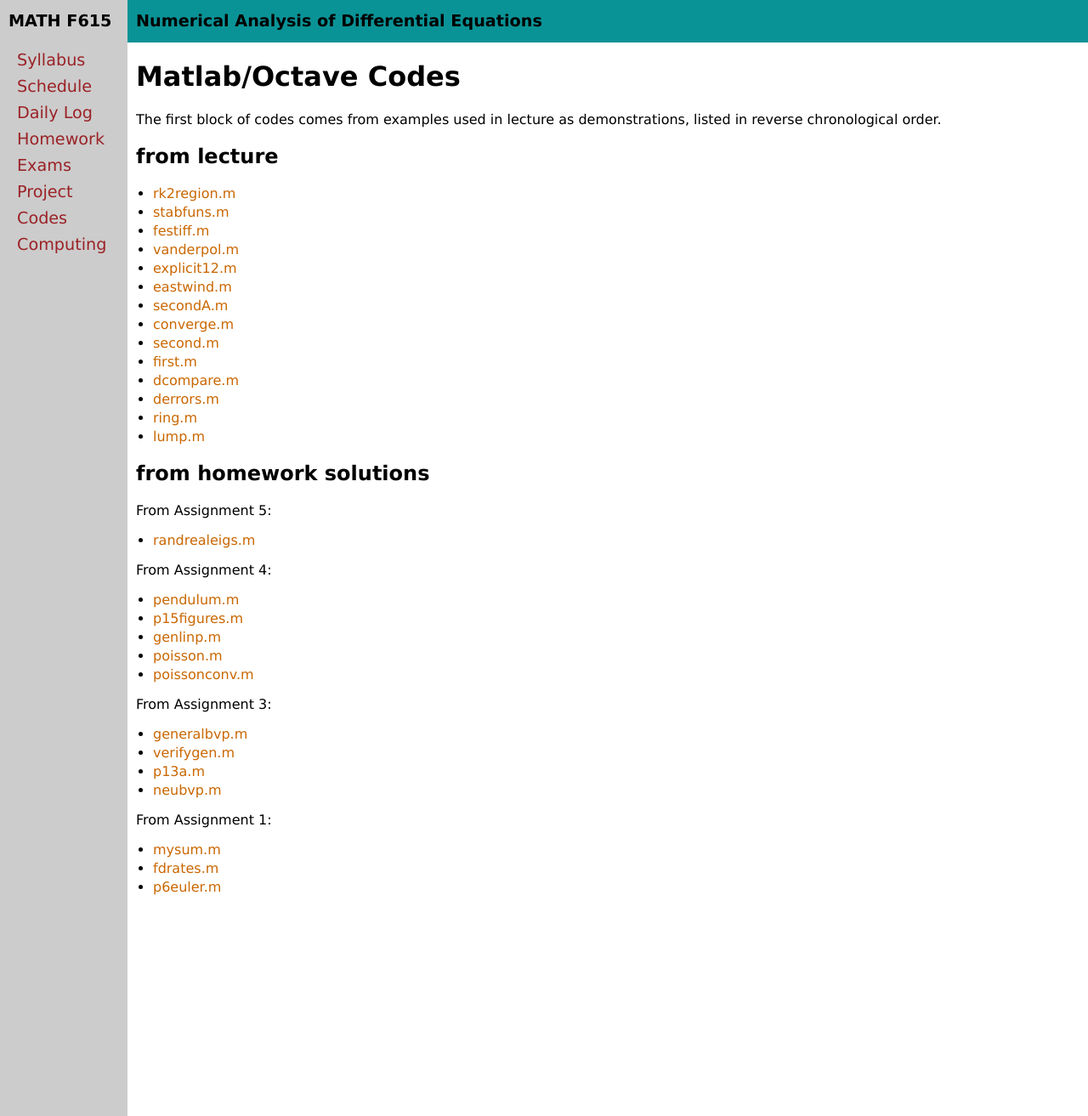
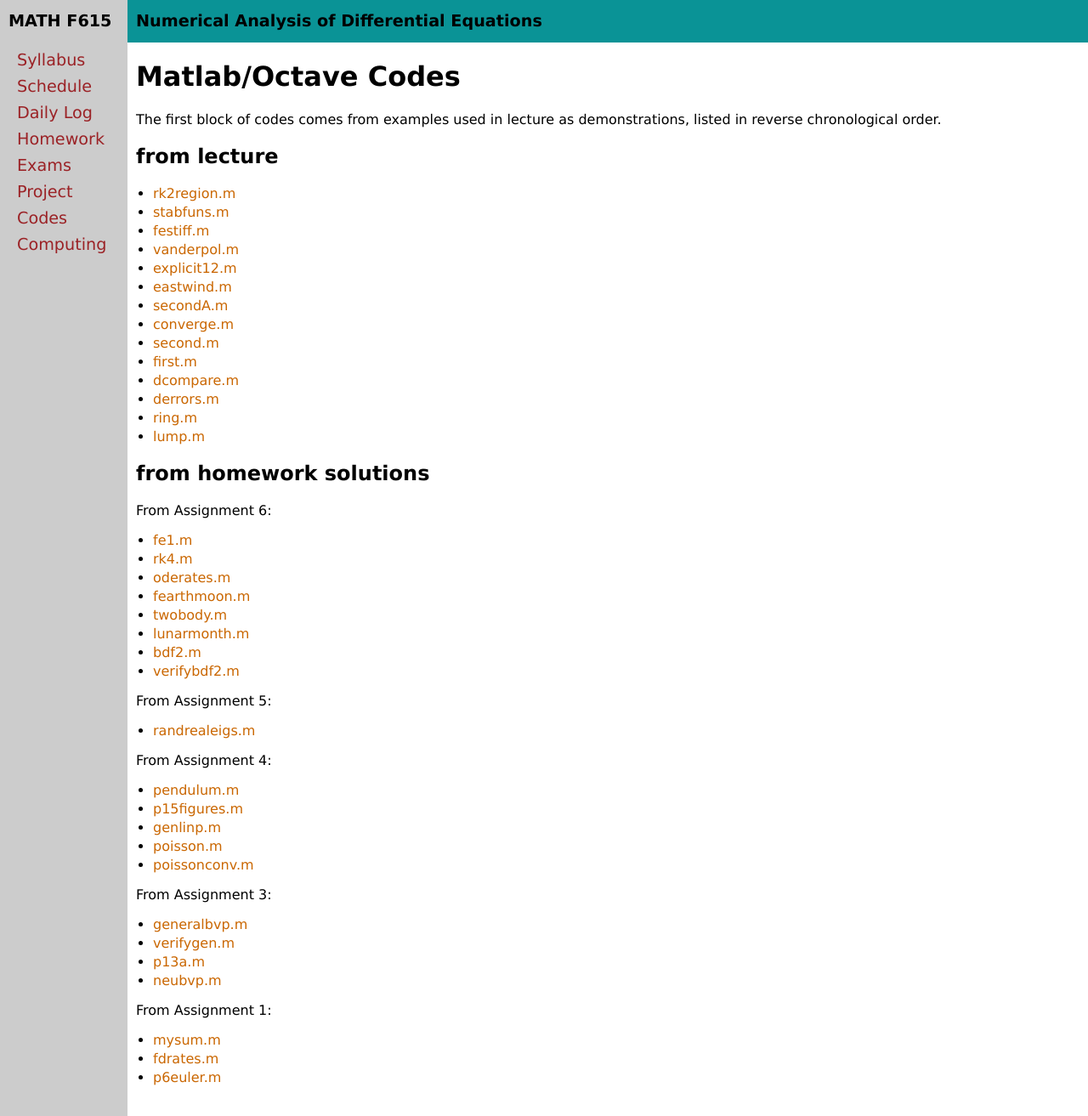
Before and after one commit to bueler/nade, a Jekyll site: the page built from codes.md, in a window 1280 px wide and 1313 px high. Shown: the whole window at 85% size. Built offline with Jekyll 4.4.1, drawn with Linux system fonts in a browser that asks for light colours.

Commit message:
post codes from A6 solns

```diff
--- a/codes.md
+++ b/codes.md
@@ -26,6 +26,17 @@ The first block of codes comes from examples used in lecture as demonstrations,
 
 ## from homework solutions
 
+From Assignment 6:
+
+  * [fe1.m](assets/codes/S25/fe1.m)
+  * [rk4.m](assets/codes/S25/rk4.m)
+  * [oderates.m](assets/codes/S25/oderates.m)
+  * [fearthmoon.m](assets/codes/S25/fearthmoon.m)
+  * [twobody.m](assets/codes/S25/twobody.m)
+  * [lunarmonth.m](assets/codes/S25/lunarmonth.m)
+  * [bdf2.m](assets/codes/S25/bdf2.m)
+  * [verifybdf2.m](assets/codes/S25/verifybdf2.m)
+
 From Assignment 5:
 
   * [randrealeigs.m](assets/codes/S25/randrealeigs.m)
```
Also changed, not shown: 7 other files.
